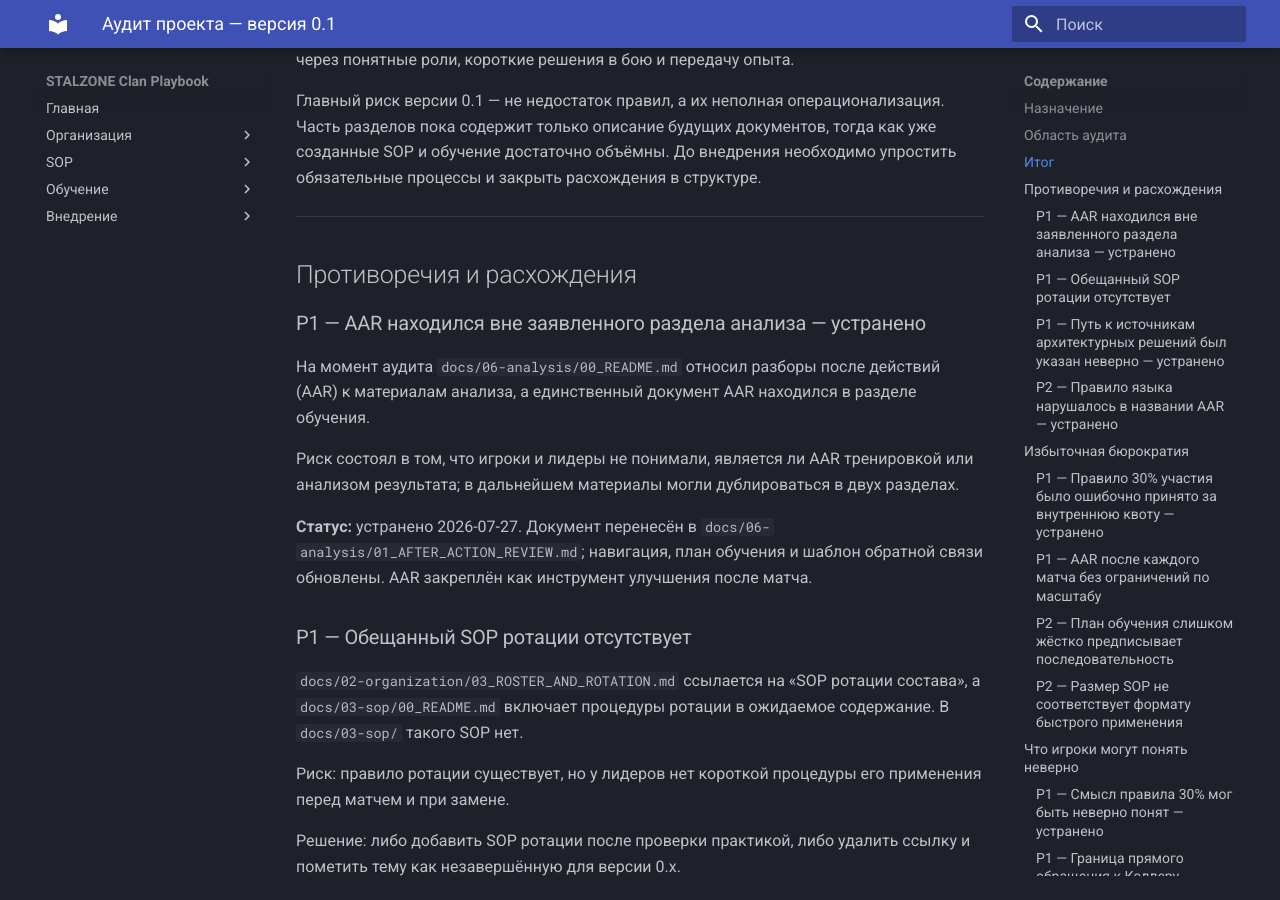
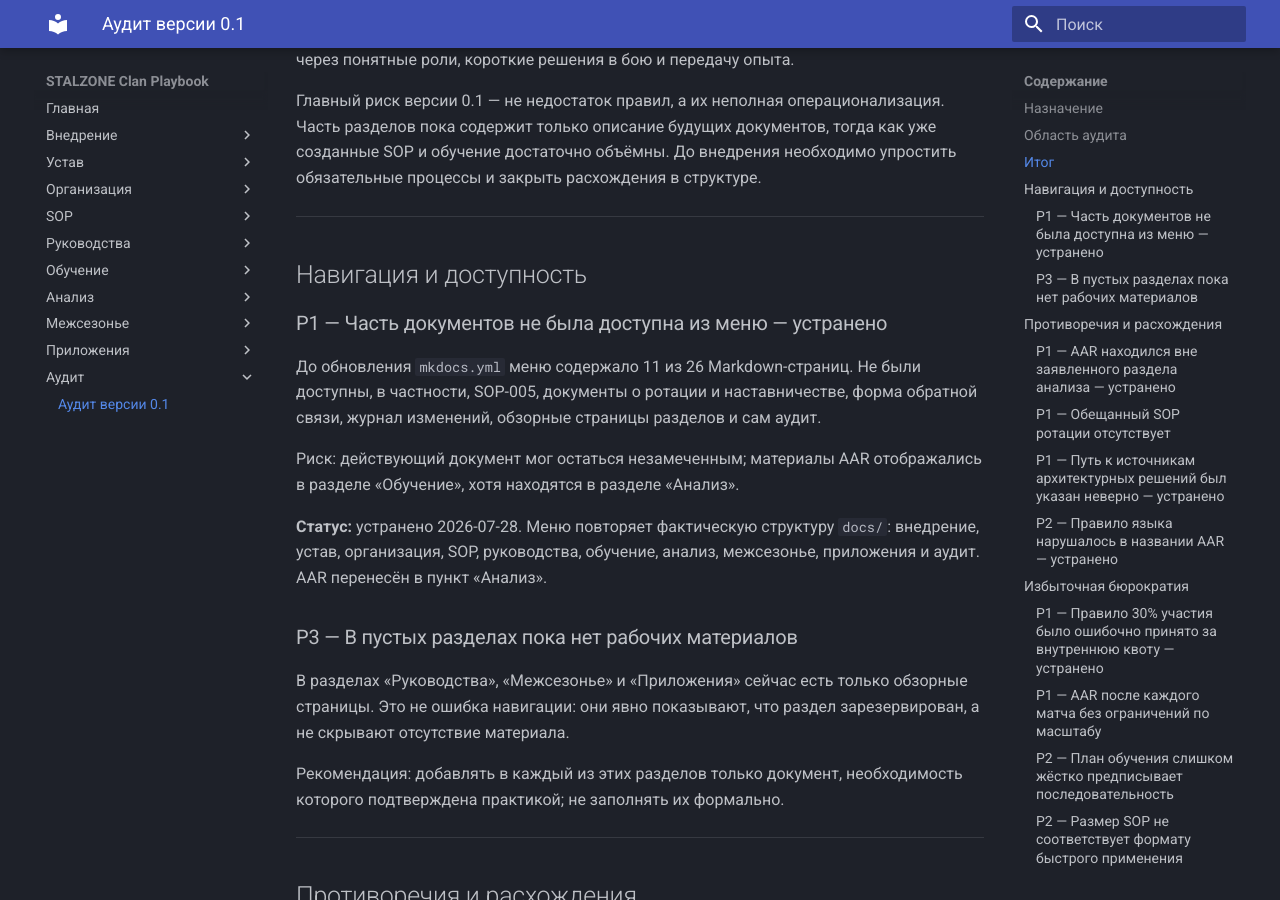
Before and after one commit to JhukHP/Clan-doctrine, an MkDocs documentation site: the page built from docs/reviews/AUDIT_0.1.md, in a window 1280 px wide and 900 px high, scrolled down 1023 px. Built offline with MkDocs 1.6.1 and Material for MkDocs 9.7.7, drawn with Linux system fonts in a browser that asks for light colours; some of the changed text lies outside the part shown.

Commit message:
Update audit document version and enhance navigation structure in MkDocs

```diff
--- a/docs/reviews/AUDIT_0.1.md
+++ b/docs/reviews/AUDIT_0.1.md
@@ -1,9 +1,9 @@
 # Аудит проекта — версия 0.1
 
 > **Статус:** Черновик аудита
-> **Версия:** 0.1.0
+> **Версия:** 0.1.5
 > **Ответственный:** Руководство клана
-> **Дата:** 2026-07-27
+> **Дата:** 2026-07-28
 
 ---
 
@@ -15,7 +15,7 @@
 
 ## Область аудита
 
-Проверены 25 Markdown-файлов в `docs/`, а также `AGENTS.md` и `.ai/PROJECT.md`.
+Проверены 26 Markdown-файлов в `docs/`, конфигурация `mkdocs.yml`, а также `AGENTS.md` и `.ai/PROJECT.md`.
 
 Критерии проверки:
 
@@ -37,6 +37,24 @@
 Система соответствует главной цели проекта: сделать клан устойчивым к смене состава через понятные роли, короткие решения в бою и передачу опыта.
 
 Главный риск версии 0.1 — не недостаток правил, а их неполная операционализация. Часть разделов пока содержит только описание будущих документов, тогда как уже созданные SOP и обучение достаточно объёмны. До внедрения необходимо упростить обязательные процессы и закрыть расхождения в структуре.
+
+---
+
+## Навигация и доступность
+
+### P1 — Часть документов не была доступна из меню — устранено
+
+До обновления `mkdocs.yml` меню содержало 11 из 26 Markdown-страниц. Не были доступны, в частности, SOP-005, документы о ротации и наставничестве, форма обратной связи, журнал изменений, обзорные страницы разделов и сам аудит.
+
+Риск: действующий документ мог остаться незамеченным; материалы AAR отображались в разделе «Обучение», хотя находятся в разделе «Анализ».
+
+**Статус:** устранено 2026-07-28. Меню повторяет фактическую структуру `docs/`: внедрение, устав, организация, SOP, руководства, обучение, анализ, межсезонье, приложения и аудит. AAR перенесён в пункт «Анализ».
+
+### P3 — В пустых разделах пока нет рабочих материалов
+
+В разделах «Руководства», «Межсезонье» и «Приложения» сейчас есть только обзорные страницы. Это не ошибка навигации: они явно показывают, что раздел зарезервирован, а не скрывают отсутствие материала.
+
+Рекомендация: добавлять в каждый из этих разделов только документ, необходимость которого подтверждена практикой; не заполнять их формально.
 
 ---
 
@@ -180,9 +198,12 @@ SOP-002 требует сформировать отряды, проверить
 
 1. [x] Закрепить AAR за разделом анализа как инструмент улучшения после матча.
 2. [x] Зафиксировать правило 30% как игровое условие сезонной награды.
-3. Добавить или отложить SOP ротации состава.
-4. Сократить SOP и подготовку к матчу до обязательного минимума.
-5. [x] Устранить расхождение в пути к техническому каталогу `.ai/`.
+3. До практической проверки добавить или явно отложить SOP ротации состава.
+4. Выделить в SOP-002 обязательный минимум для обычного матча и расширенный чек-лист для важных матчей.
+5. Ввести короткий разбор матча; полный AAR проводить для выбранных матчей и заметных проблем.
+6. Уточнить в SOP-001 однозначные случаи прямого доклада Коллеру.
+7. [x] Устранить расхождение в пути к техническому каталогу `.ai/`.
+8. [x] Сделать все текущие страницы `docs/` доступными из меню MkDocs.
 
 ---
 
@@ -190,6 +211,7 @@ SOP-002 требует сформировать отряды, проверить
 
 | Версия | Дата | Изменение |
 |---|---|---|
+| 0.1.5 | 2026-07-28 | Проверена доступность страниц и обновлена навигация MkDocs |
 | 0.1.4 | 2026-07-27 | Технический каталог переименован в `.ai/` |
 | 0.1.3 | 2026-07-27 | Устранено расхождение `ai/` и `.ai/` |
 | 0.1.2 | 2026-07-27 | Уточнён статус правила 30% участия |
--- a/mkdocs.yml
+++ b/mkdocs.yml
@@ -18,20 +18,47 @@ docs_dir: docs
 nav:
   - Главная: 00_README.md
 
+  - Внедрение:
+      - План внедрения: 00-implementation/01_IMPLEMENTATION_PLAN.md
+      - Форма обратной связи: 00-implementation/02_FEEDBACK_TEMPLATE.md
+      - Журнал изменений по результатам проверки: 00-implementation/03_CHANGELOG_0.1_REVIEW.md
+
+  - Устав:
+      - О разделе: 01-charter/00_README.md
+      - Устав клана: 01-charter/01_CLAN_CHARTER.md
+
   - Организация:
-      - Устав: 01-charter/01_CLAN_CHARTER.md
-      - Структура: 02-organization/01_CLAN_STRUCTURE.md
-      - Роли: 02-organization/02_ROLES_AND_RESPONSIBILITIES.md
+      - О разделе: 02-organization/00_README.md
+      - Структура клана: 02-organization/01_CLAN_STRUCTURE.md
+      - Роли и обязанности: 02-organization/02_ROLES_AND_RESPONSIBILITIES.md
+      - Состав и ротация: 02-organization/03_ROSTER_AND_ROTATION.md
 
   - SOP:
+      - О разделе: 03-sop/00_README.md
       - Коммуникация: 03-sop/SOP-001_COMMUNICATION_PROTOCOL.md
-      - Начало матча: 03-sop/SOP-002_MATCH_START_PROTOCOL.md
+      - Подготовка к матчу: 03-sop/SOP-002_MATCH_START_PROTOCOL.md
       - Работа с точками: 03-sop/SOP-003_POINT_CONTROL_PROTOCOL.md
-      - Усиление: 03-sop/SOP-004_REINFORCEMENT_PROTOCOL.md
+      - Усиление точки: 03-sop/SOP-004_REINFORCEMENT_PROTOCOL.md
+      - Работа ралик-отряда: 03-sop/SOP-005_RALLY_PROTOCOL.md
+
+  - Руководства:
+      - О разделе: 04-guides/00_README.md
 
   - Обучение:
+      - О разделе: 05-training/00_README.md
       - План тренировок: 05-training/01_TRAINING_PLAN_PHASE_1.md
-      - AAR: 06-analysis/01_AFTER_ACTION_REVIEW.md
+      - Руководство мастера: 05-training/02_MASTER_PLAYER_GUIDE.md
+      - Руководство напарника мастера: 05-training/03_MASTER_PARTNER_GUIDE.md
 
-  - Внедрение:
-      - План: 00-implementation/01_IMPLEMENTATION_PLAN.md
+  - Анализ:
+      - О разделе: 06-analysis/00_README.md
+      - Разбор после матча (AAR): 06-analysis/01_AFTER_ACTION_REVIEW.md
+
+  - Межсезонье:
+      - О разделе: 07-offseason/00_README.md
+
+  - Приложения:
+      - О разделе: 08-appendix/00_README.md
+
+  - Аудит:
+      - Аудит версии 0.1: reviews/AUDIT_0.1.md
```
